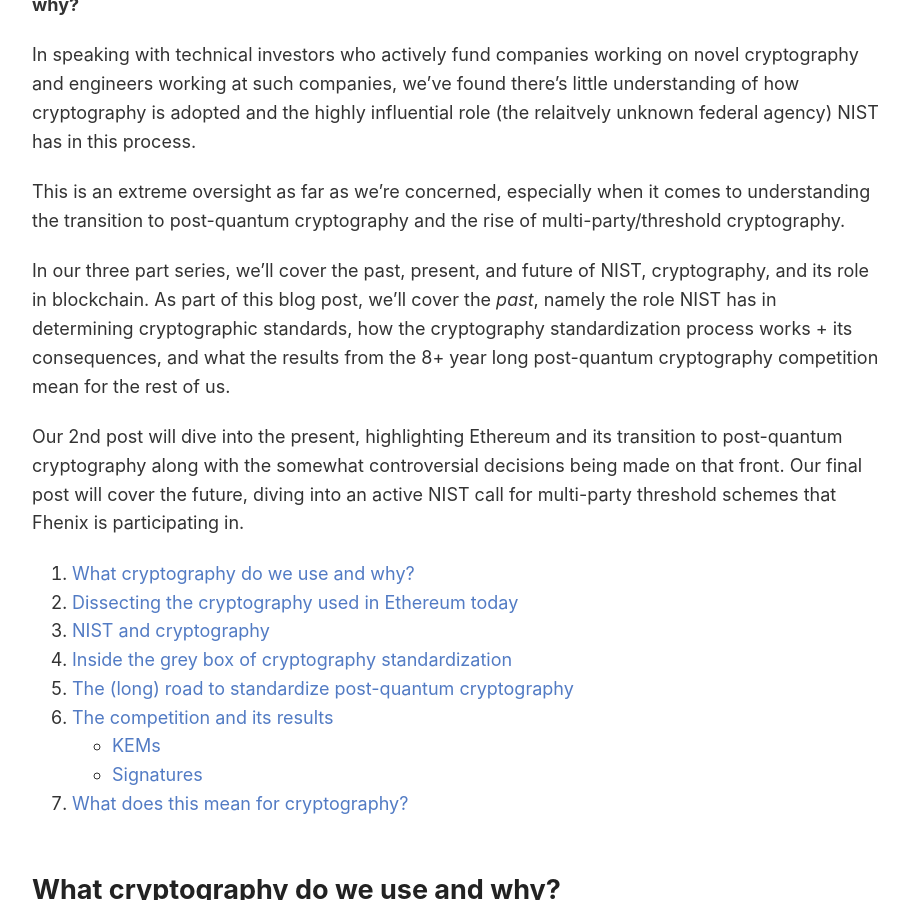
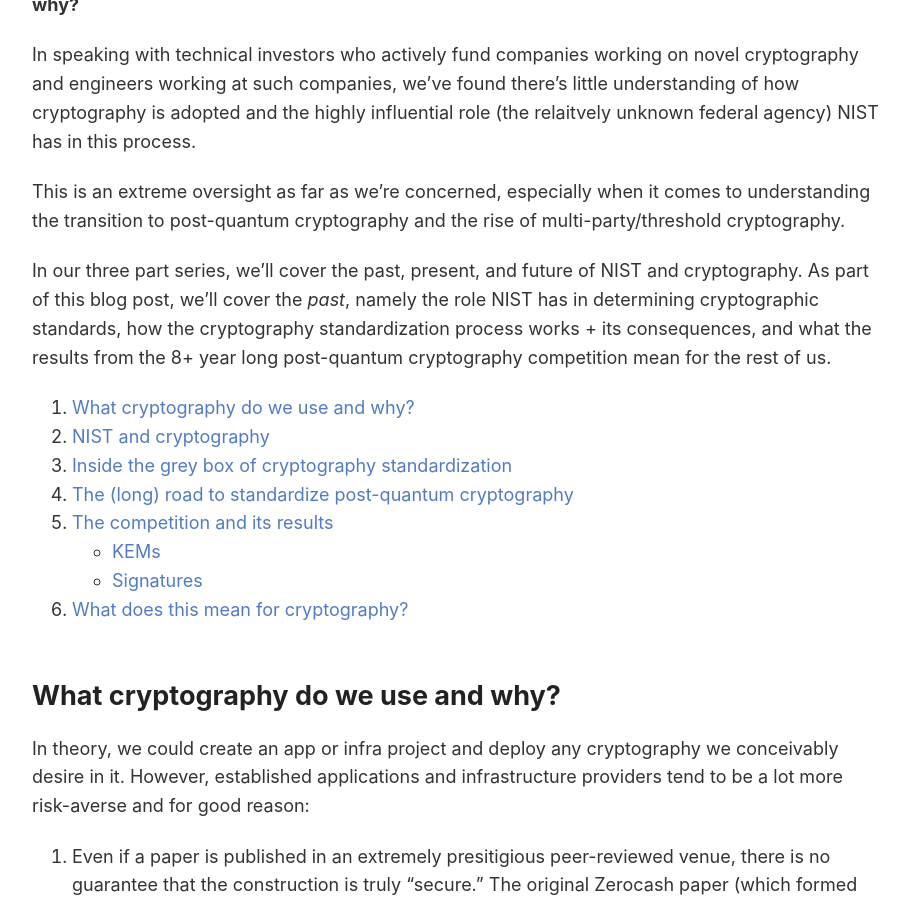
Before and after one commit to ravital/ravital.github.io, a Jekyll site: the page built from _posts/2026-09-02-pqc.md, in a window 1280 px wide and 900 px high, scrolled down 506 px. Shown: the whole window, without its empty margins (183-1092 px from the left). Built offline with Jekyll 4.4.1, drawn with Linux system fonts in a browser that asks for light colours.

Commit message:
Update 2026-09-02-pqc.md

```diff
--- a/_posts/2026-09-02-pqc.md
+++ b/_posts/2026-09-02-pqc.md
@@ -14,19 +14,16 @@
 
 This is an extreme oversight as far as we're concerned, especially when it comes to understanding the transition to post-quantum cryptography and the rise of multi-party/threshold cryptography.
 
-In our three part series, we'll cover the past, present, and future of NIST, cryptography, and its role in blockchain. As part of this blog post, we'll cover the *past*, namely the role NIST has in determining cryptographic standards, how the cryptography standardization process works + its consequences, and what the results from the 8+ year long post-quantum cryptography competition mean for the rest of us.
-
-Our 2nd post will dive into the present, highlighting Ethereum and its transition to post-quantum cryptography along with the somewhat controversial decisions being made on that front. Our final post will cover the future, diving into an active NIST call for multi-party threshold schemes that Fhenix is participating in.
+In our three part series, we'll cover the past, present, and future of NIST and cryptography. As part of this blog post, we'll cover the *past*, namely the role NIST has in determining cryptographic standards, how the cryptography standardization process works + its consequences, and what the results from the 8+ year long post-quantum cryptography competition mean for the rest of us.
 
 1. [What cryptography do we use and why?](#introduction)
-2. [Dissecting the cryptography used in Ethereum today](#ethereum)
-3. [NIST and cryptography](#nist)
-4. [Inside the grey box of cryptography standardization](#greybox)
-5. [The (long) road to standardize post-quantum cryptography](#road)
-6. [The competition and its results](#competition)
+2. [NIST and cryptography](#nist)
+3. [Inside the grey box of cryptography standardization](#greybox)
+4. [The (long) road to standardize post-quantum cryptography](#road)
+5. [The competition and its results](#competition)
    * [KEMs](#kems)
    * [Signatures](#signatures)
-8. [What does this mean for cryptography?](#meancryptography)
+6. [What does this mean for cryptography?](#meancryptography)
 
 ## What cryptography do we use and why? <a name="introduction"></a>
 In theory, we could create an app or infra project and deploy any cryptography we conceivably desire in it. However, established applications and infrastructure providers tend to be a lot more risk-averse and for good reason:
@@ -36,8 +33,7 @@
 
 As a case study, let's look at Ethereum and what cryptography is used in its stack today...
 
-
-## Dissecting the cryptography used in Ethereum today <a name="ethereum"></a>
+### Dissecting the cryptography used in Ethereum today <a name="ethereum"></a>
 We'll focus on the cryptography employed by users, in the EVM, and for off-chain communication and local storage.
 
 - **Signing:** As an Ethereum account owner, you must *sign* transactions so that others know you're the actual account owner. This is accomplished via a digital signature which allows the key owner to produce a "unforgeable" signature and anyone to check that the signature belongs to the correct party. Currently, Ethereum uses the Elliptic Curve Digital Signature Algorithm (ECDSA), which forms the basis of NIST's digital signature standard, specifically [FIPS 186-5](https://csrc.nist.gov/pubs/fips/186-5/final).
```
